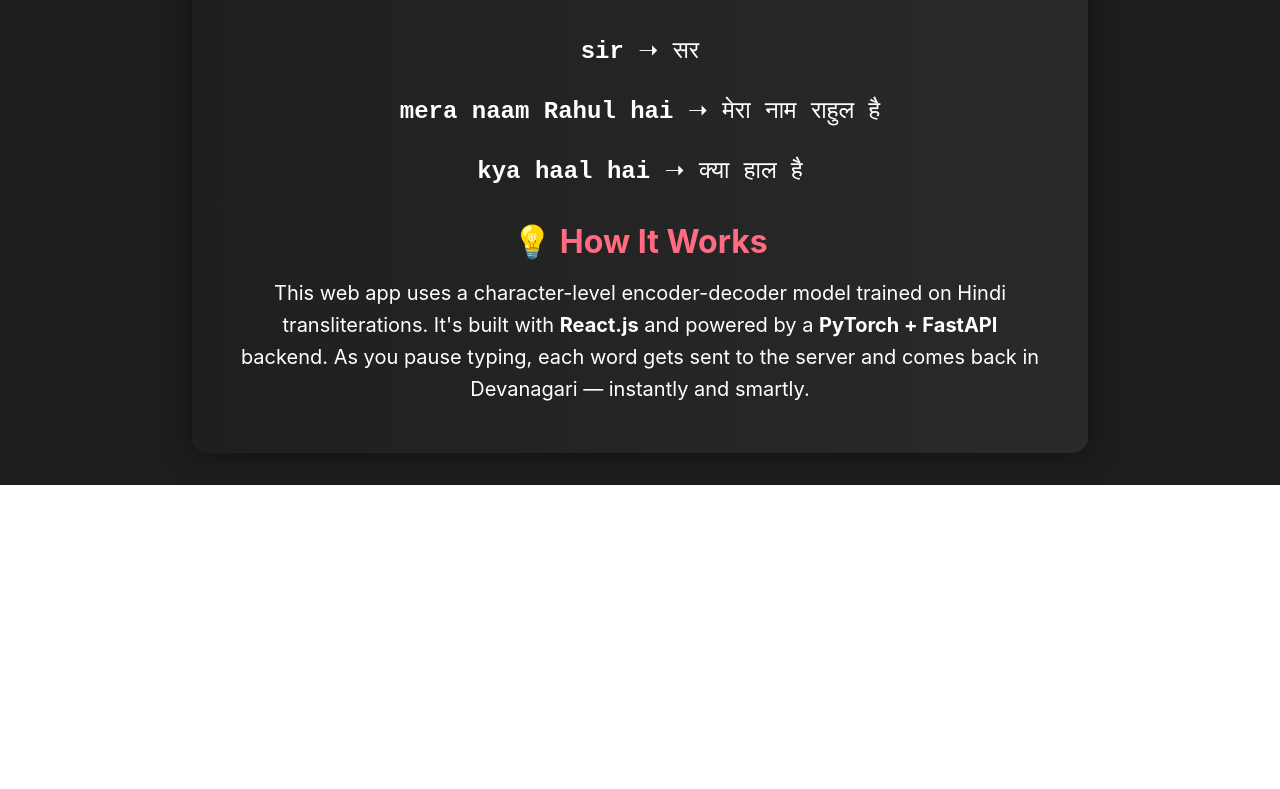
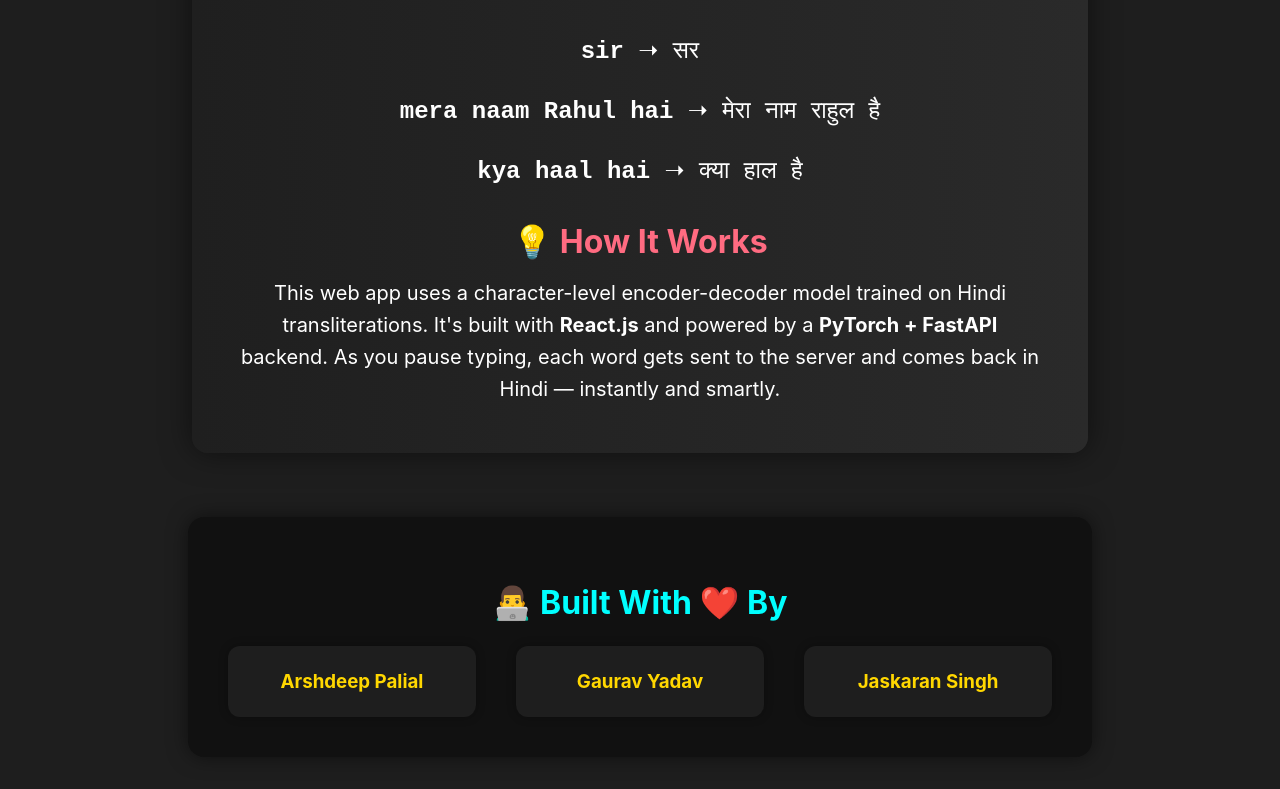
Before and after one commit to Arsh910/Transliter, a React (Create React App) app in the folder editor/: page / in a window 1280 px wide. Shown: the part 813-1602 px from the top of the page. Before the commit the page ends 1298 px from the top, so only its background shows below. Built offline with nearby package versions, Linux system fonts and the light colour scheme.

Commit message:
Update App.js

```diff
--- a/editor/src/App.js
+++ b/editor/src/App.js
@@ -170,9 +170,62 @@ function App() {
           margin: '0 auto'
         }}>
           This web app uses a character-level encoder-decoder model trained on Hindi transliterations. It's built with <strong>React.js</strong> and powered by a <strong>PyTorch + FastAPI</strong> backend.
-          As you pause typing, each word gets sent to the server and comes back in Devanagari — instantly and smartly.
+          As you pause typing, each word gets sent to the server and comes back in Hindi — instantly and smartly.
         </p>
       </div>
+      <div style={{
+          marginTop: '4rem',
+          padding: '2.5rem',
+          background: '#111',
+          borderRadius: '16px',
+          color: '#fff',
+          boxShadow: '0 0 20px rgba(0,0,0,0.5)',
+          textAlign: 'center',
+          maxWidth: '900px',
+          marginLeft: 'auto',
+          marginRight: 'auto'
+        }}>
+          <h2 style={{
+            fontSize: '2rem',
+            color: '#00FFFF',
+            marginBottom: '1.5rem'
+          }}>👨‍💻 Built With ❤️ By</h2>
+
+          <div style={{
+            display: 'flex',
+            justifyContent: 'center',
+            gap: '2.5rem',
+            flexWrap: 'wrap'
+          }}>
+            <div style={{
+              background: '#1e1e1e',
+              padding: '1.5rem',
+              borderRadius: '12px',
+              minWidth: '200px',
+              boxShadow: '0 0 10px rgba(0,0,0,0.3)'
+            }}>
+              <h3 style={{ margin: 0, color: '#FFD700' }}>Arshdeep Palial</h3>
+            </div>
+                        <div style={{
+              background: '#1e1e1e',
+              padding: '1.5rem',
+              borderRadius: '12px',
+              minWidth: '200px',
+              boxShadow: '0 0 10px rgba(0,0,0,0.3)'
+            }}>
+              <h3 style={{ margin: 0, color: '#FFD700' }}>Gaurav Yadav</h3>
+            </div>
+                        <div style={{
+              background: '#1e1e1e',
+              padding: '1.5rem',
+              borderRadius: '12px',
+              minWidth: '200px',
+              boxShadow: '0 0 10px rgba(0,0,0,0.3)'
+            }}>
+              <h3 style={{ margin: 0, color: '#FFD700' }}>Jaskaran Singh</h3>
+            </div>
+          </div>
+        </div>
     </div>
   );
 }
```
